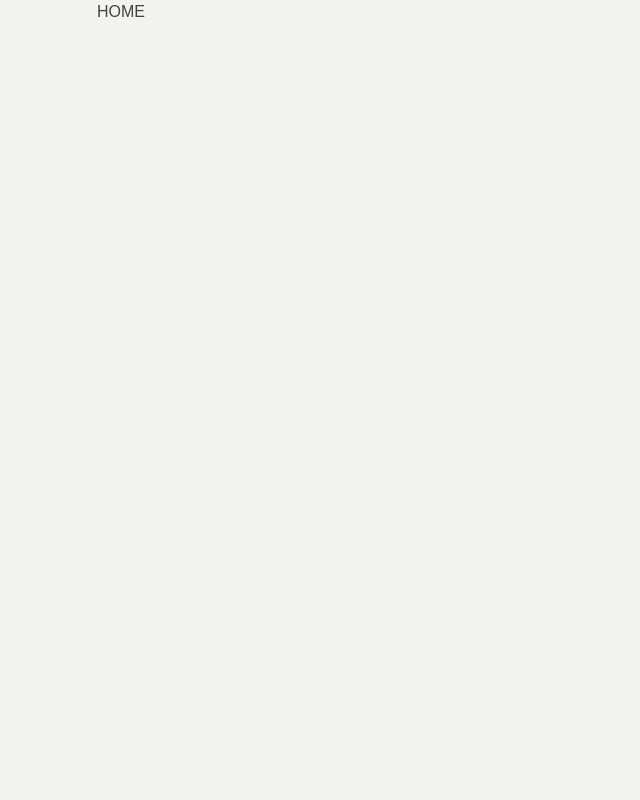
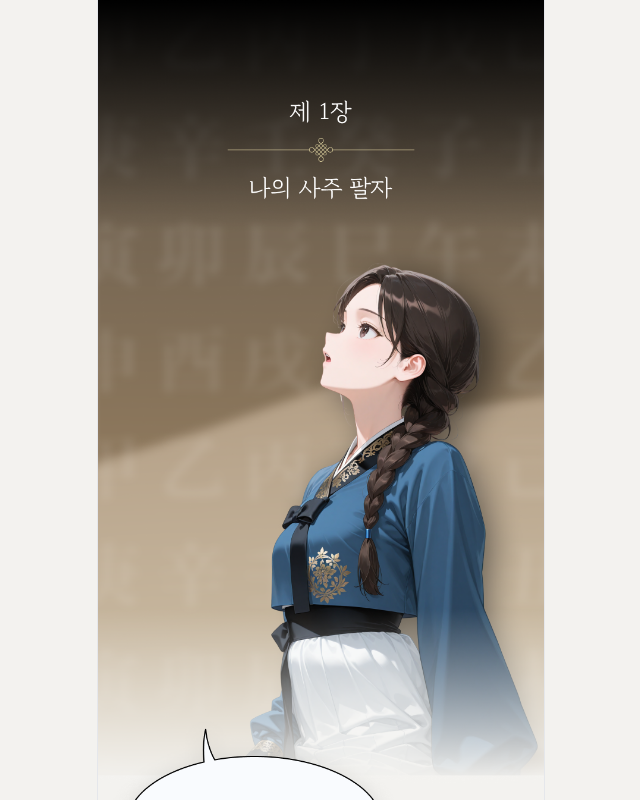
Before and after one commit to zooyaho/rocketai-front-test, a Next.js app: page / in a window 1280 px wide. Shown: the top 800 px of the page, without its empty margins (319-959 px from the left). Built offline with nearby package versions, Linux system fonts and the light colour scheme.

Commit message:
feat: 배경 이미지 추가 및 기본 레이아웃 완성

```diff
--- a/src/pages/index.tsx
+++ b/src/pages/index.tsx
@@ -1,3 +1,16 @@
+import Image from "next/image";
+
 export default function Home() {
-  return <div className="relative w-full max-w-md mx-auto">HOME</div>;
+  return (
+    <div className="relative w-full max-w-md mx-auto sm:border-x">
+      {/* 배경 이미지 */}
+      <Image
+        src="/images/layer_1.png"
+        alt="사주팔자 웹툰 이미지"
+        width={448}
+        height={1400}
+        priority
+      />
+    </div>
+  );
 }
```
Also changed, not shown: public/images/layer_1.png (added).
